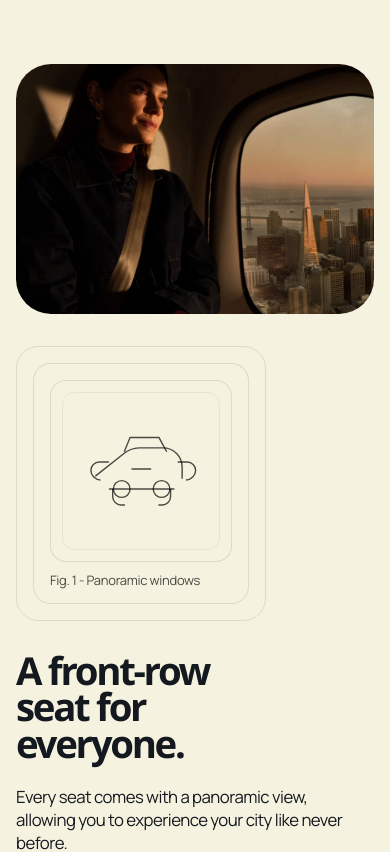
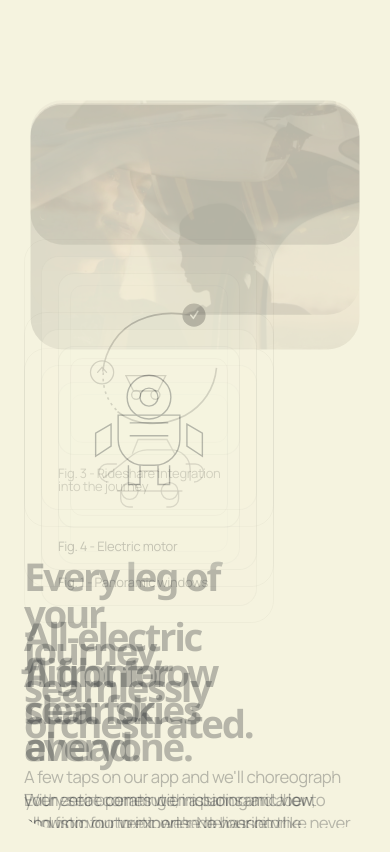
Before and after one commit to Dhanushcr18/map-animation, a React (Vite) app: page / in a window 390 px wide. Shown: the top 852 px of the page. Built offline with nearby package versions, Linux system fonts and the light colour scheme.

Commit message:
Sync feature text with slide transitions

```diff
--- a/src/App.tsx
+++ b/src/App.tsx
@@ -161,7 +161,7 @@ function App() {
 
         gsap.utils.toArray<HTMLElement>('.feature-step').forEach((step, index) => {
           const media = `.feature-media-${index}`;
-          const card = `.feature-copy-${index}`;
+          const card = `.feature-copy-panel-${index}`;
           const dot = `.feature-dot-${index}`;
 
           gsap.timeline({
@@ -221,7 +221,7 @@ function App() {
 
       mm.add('(max-width: 1023px)', () => {
         gsap.utils.toArray<HTMLElement>('.feature-step').forEach((step, index) => {
-          const card = `.feature-copy-${index}`;
+          const card = `.feature-mobile-panel-${index}`;
           const media = `.feature-mobile-media-${index}`;
 
           gsap.timeline({
@@ -287,9 +287,9 @@ function App() {
     <div ref={appRef} className="bg-shell text-ink">
       <main>
         <section className="relative mx-auto max-w-[1560px] px-4 pb-12 pt-4 md:px-8 md:pt-6">
-          <div className="grid gap-8 lg:grid-cols-[minmax(0,0.63fr)_minmax(320px,0.37fr)]">
-            <div className="hidden lg:block">
-              <div className="sticky top-4 flex h-[calc(100vh-2rem)] items-end overflow-hidden rounded-[3.5rem]">
+          <div className="hidden lg:block lg:min-h-[336vh]">
+            <div className="grid gap-8 lg:sticky lg:top-4 lg:h-[calc(100vh-2rem)] lg:grid-cols-[minmax(0,0.63fr)_minmax(320px,0.37fr)]">
+              <div className="relative flex items-end overflow-hidden rounded-[3.5rem]">
                 <div className="absolute bottom-10 left-10 z-20 flex flex-col gap-3">
                   {featureSlides.map((slide, index) => (
                     <span
@@ -310,55 +310,57 @@ function App() {
                   </div>
                 ))}
               </div>
-            </div>
 
               <div className="relative">
                 {featureSlides.map((slide, index) => (
-                <article
+                  <div
                     key={slide.id}
-                  className="feature-step flex min-h-[100vh] items-center py-12 lg:py-0"
+                    className={`feature-copy-panel-${index} absolute inset-0 flex items-center ${
+                      index === 0 ? 'opacity-100' : 'opacity-0'
+                    }`}
                   >
-                  <div className={`feature-copy-${index} w-full opacity-100 lg:opacity-0`}>
-                    <div className="mx-auto max-w-[370px] lg:ml-auto lg:mr-0 lg:max-w-[370px]">
+                    <FeatureCopy slide={slide} />
+                  </div>
+                ))}
+              </div>
+            </div>
+          </div>
+
+          <div className="lg:hidden min-h-[300vh]">
+            <div className="sticky top-4 h-[calc(100vh-2rem)] overflow-hidden rounded-[2.2rem]">
+              {featureSlides.map((slide, index) => (
                 <div
-                        className={`feature-mobile-media-${index} mb-8 overflow-hidden rounded-[2.2rem] lg:hidden`}
+                  key={slide.id}
+                  className={`feature-mobile-panel-${index} absolute inset-0 ${
+                    index === 0 ? 'opacity-100' : 'opacity-0'
+                  }`}
+                >
+                  <div className="flex h-full flex-col">
+                    <div
+                      className={`feature-mobile-media-${index} overflow-hidden rounded-[2.2rem] ${
+                        index === 0 ? 'opacity-100 scale-100' : 'opacity-0 scale-[1.04]'
+                      }`}
                     >
                       <img
                         src={slide.image}
                         alt={slide.title}
-                          className="h-[64vw] w-full object-cover md:h-[58vw]"
+                        className="h-[58vh] min-h-[18rem] w-full object-cover"
                       />
                     </div>
 
-                      <div className="grid gap-8 lg:block">
-                        <div className="w-full max-w-[250px] rounded-[1.4rem] border border-black/10 bg-white/12 p-4">
-                          <div
-                            className="rounded-[1.1rem] border border-black/10 p-4"
-                            style={{ backgroundColor: 'rgba(245, 243, 223, 0.7)' }}
-                          >
-                            <div className="mb-3 aspect-square overflow-hidden rounded-[1rem] border border-black/10 bg-shell">
-                              <FeatureArt kind={slide.art} />
+                    <div className="flex-1 px-1 pb-3 pt-6">
+                      <FeatureCopy slide={slide} mobile />
                     </div>
-                            <p className="text-[13px] leading-none tracking-[-0.02em] text-black/70">
-                              {slide.figure}
-                            </p>
+                  </div>
+                </div>
+              ))}
             </div>
           </div>
 
-                        <div className="space-y-6">
-                          <h2 className="max-w-[10ch] font-sans text-[clamp(2.4rem,4vw,4.15rem)] font-semibold leading-[0.96] tracking-[-0.06em]">
-                            {slide.title}
-                          </h2>
-                          <p className="max-w-[32ch] text-[clamp(1.05rem,1.45vw,1.25rem)] leading-[1.35] tracking-[-0.03em] text-black/76">
-                            {slide.body}
-                          </p>
-                        </div>
-                      </div>
-                    </div>
-                  </div>
-                </article>
+          <div aria-hidden="true">
+            {featureSlides.map((slide) => (
+              <div key={`${slide.id}-feature-trigger`} className="feature-step h-[100vh]" />
             ))}
-            </div>
           </div>
         </section>
 
@@ -435,6 +437,35 @@ function App() {
           </div>
         </section>
       </main>
+    </div>
+  );
+}
+
+function FeatureCopy({ slide, mobile = false }: { slide: FeatureSlide; mobile?: boolean }) {
+  return (
+    <div className={`mx-auto w-full ${mobile ? 'max-w-none px-1' : 'max-w-[370px] lg:ml-auto lg:mr-0'}`}>
+      <div className={`grid gap-8 ${mobile ? '' : 'lg:block'}`}>
+        <div className="w-full max-w-[250px] rounded-[1.4rem] border border-black/10 bg-white/12 p-4">
+          <div
+            className="rounded-[1.1rem] border border-black/10 p-4"
+            style={{ backgroundColor: 'rgba(245, 243, 223, 0.7)' }}
+          >
+            <div className="mb-3 aspect-square overflow-hidden rounded-[1rem] border border-black/10 bg-shell">
+              <FeatureArt kind={slide.art} />
+            </div>
+            <p className="text-[13px] leading-none tracking-[-0.02em] text-black/70">{slide.figure}</p>
+          </div>
+        </div>
+
+        <div className="space-y-6">
+          <h2 className="max-w-[10ch] font-sans text-[clamp(2.4rem,4vw,4.15rem)] font-semibold leading-[0.96] tracking-[-0.06em]">
+            {slide.title}
+          </h2>
+          <p className="max-w-[32ch] text-[clamp(1.05rem,1.45vw,1.25rem)] leading-[1.35] tracking-[-0.03em] text-black/76">
+            {slide.body}
+          </p>
+        </div>
+      </div>
     </div>
   );
 }
```
Lines whose indentation alone changed are shown as unchanged.
